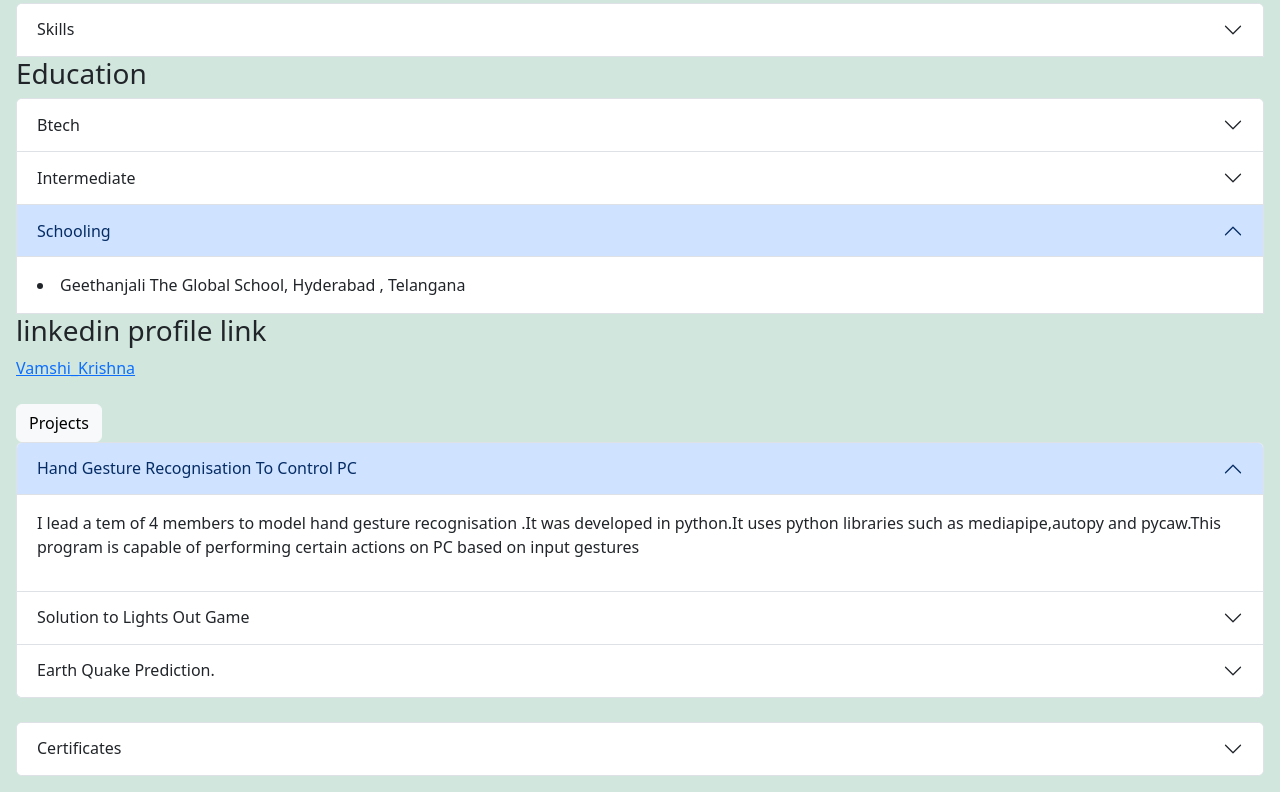
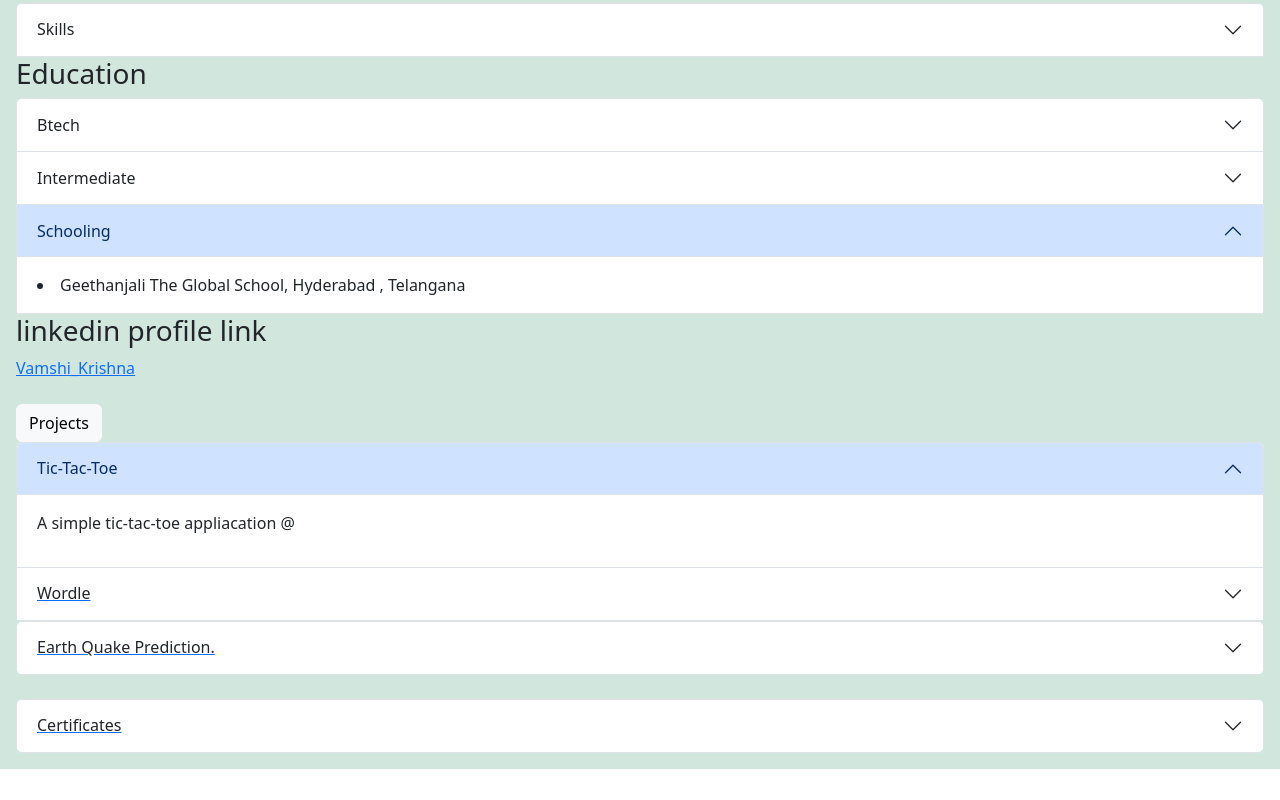
Before and after one commit to vamshijanagama/Profile, a plain HTML site: page index.html in a window 1280 px wide. Shown: the part 647-1447 px from the top of the page. After the commit the page ends 1424 px from the top, so only its background shows below. Drawn offline with nearby package versions, Linux system fonts and the light colour scheme.

Commit message:
Update index.html

```diff
--- a/index.html
+++ b/index.html
@@ -127,25 +127,25 @@
         <div class="accordion-item">
           <h2 class="accordion-header" id="headingOne">
             <button class="accordion-button" type="button" data-bs-toggle="collapse" data-bs-target="#collapseOne" aria-expanded="true" aria-controls="collapseOne">
-              Hand Gesture Recognisation To Control PC
+             Tic-Tac-Toe
             </button>
           </h2>
           <div id="collapseOne" class="accordion-collapse collapse show" aria-labelledby="headingOne" data-bs-parent="#accordionExample">
             <div class="accordion-body">
-             <p>I lead a tem of 4 members to model hand gesture recognisation .It was developed in python.It uses python libraries such as mediapipe,autopy and pycaw.This program is capable of performing certain actions on PC based on input gestures </p>
+             <p> A simple tic-tac-toe appliacation @ <a href="./tictactoe.html"> </p>
            </div>
           </div>
         </div>
         <div class="accordion-item">
           <h2 class="accordion-header" id="headingTwo">
             <button class="accordion-button collapsed" type="button" data-bs-toggle="collapse" data-bs-target="#collapseTwo" aria-expanded="false" aria-controls="collapseTwo">
-              Solution to Lights Out Game
+              Wordle
             </button>
           </h2>
           <div id="collapseTwo" class="accordion-collapse collapse" aria-labelledby="headingTwo" data-bs-parent="#accordionExample">
             <div class="accordion-body">
-              Developed a solution for the game lights out.This was done in MATLAB.The program takes the input as a 2D matrix which denote the configuration of the game. The program outputs the solution in a 2D matrix.( the button which need to be pressed to obtain the solution)
-            </div>
+              <p> Checkout my wordle game @ <a href="./word.html"> </p>
+              </div>
           </div>
         </div>
         <div class="accordion-item">
```
